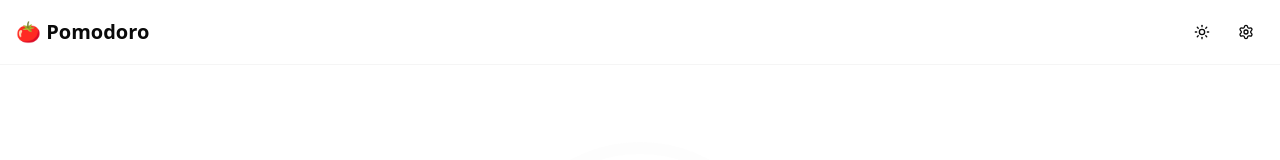
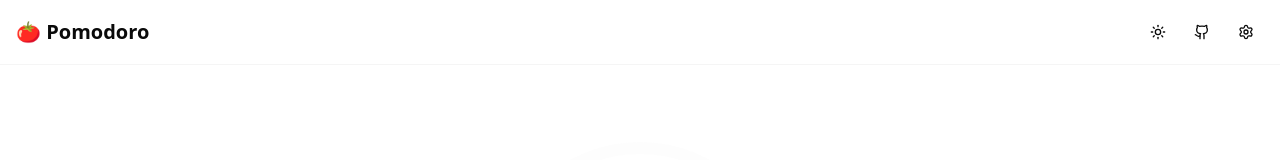
Before and after one commit to Ahn1/flarandr-pomodoro, a Next.js app: page / in a window 1280 px wide. Shown: the top 160 px of the page. Built offline with nearby package versions, Linux system fonts and the light colour scheme.

Commit message:
fix readme issues

```diff
--- a/components/header.tsx
+++ b/components/header.tsx
@@ -1,6 +1,6 @@
 "use client";
 
-import { Settings } from "lucide-react";
+import { Settings, Github } from "lucide-react";
 import { ThemeToggle } from "@/components/theme-toggle";
 import { Button } from "@/components/ui/button";
 import Link from "next/link";
@@ -9,12 +9,25 @@ export function Header() {
   return (
     <header className="fixed top-0 left-0 right-0 z-50 border-b border-border/40 bg-background/80 backdrop-blur-sm">
       <div className="container mx-auto px-4 h-16 flex items-center justify-between">
-        <Link href="/" className="text-xl font-semibold hover:opacity-80 transition-opacity">
+        <Link
+          href="/"
+          className="text-xl font-semibold hover:opacity-80 transition-opacity"
+        >
           🍅 Pomodoro
         </Link>
 
         <div className="flex items-center gap-2">
           <ThemeToggle />
+          <a
+            href="https://github.com/Ahn1/flarandr-pomodoro"
+            target="_blank"
+            rel="noopener noreferrer"
+          >
+            <Button variant="ghost" size="icon" className="rounded-full">
+              <Github className="h-5 w-5" />
+              <span className="sr-only">GitHub Repository</span>
+            </Button>
+          </a>
           <Link href="/settings">
             <Button variant="ghost" size="icon" className="rounded-full">
               <Settings className="h-5 w-5" />
```
Also changed, not shown: 1 other file (tests, documents, lock files or other folders).
